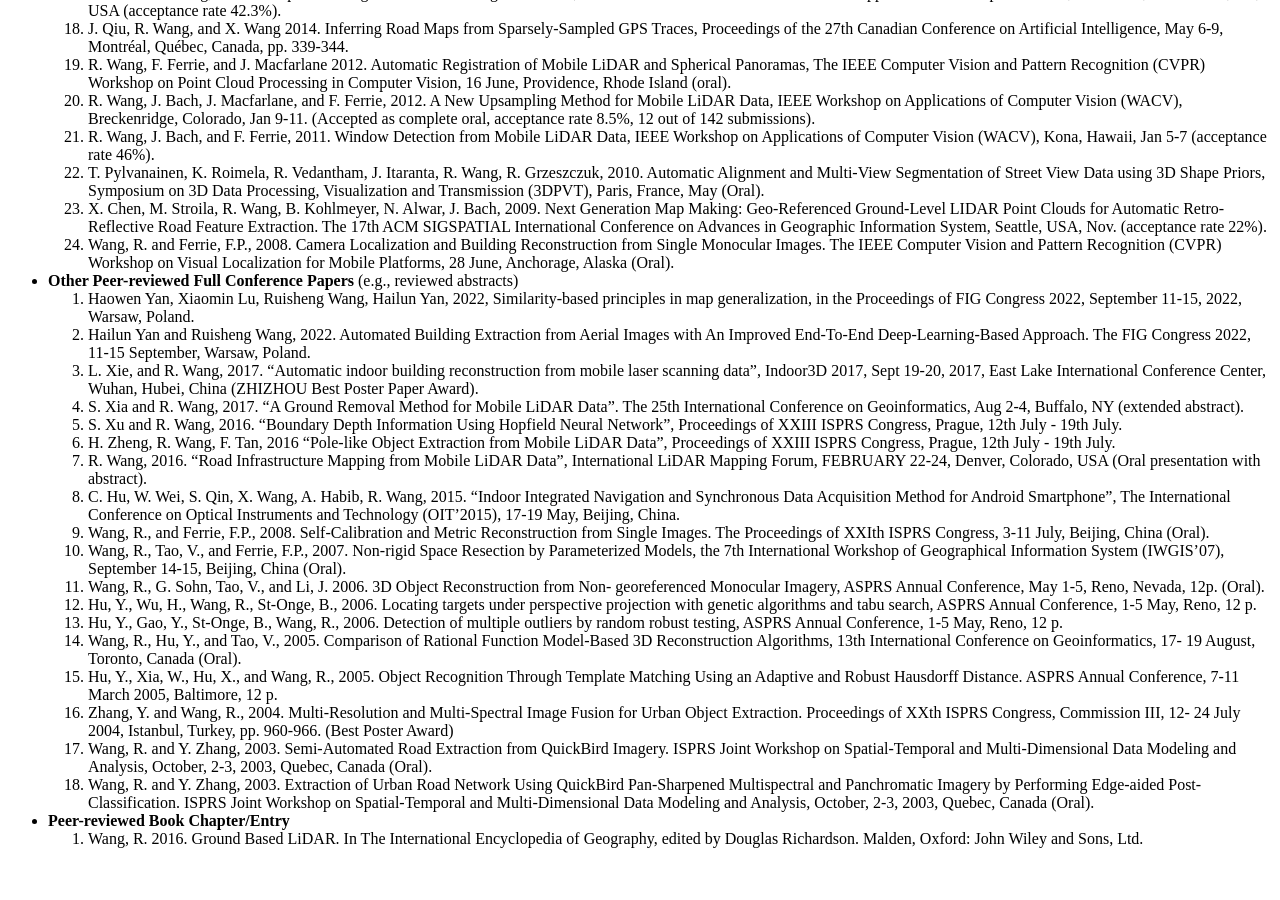
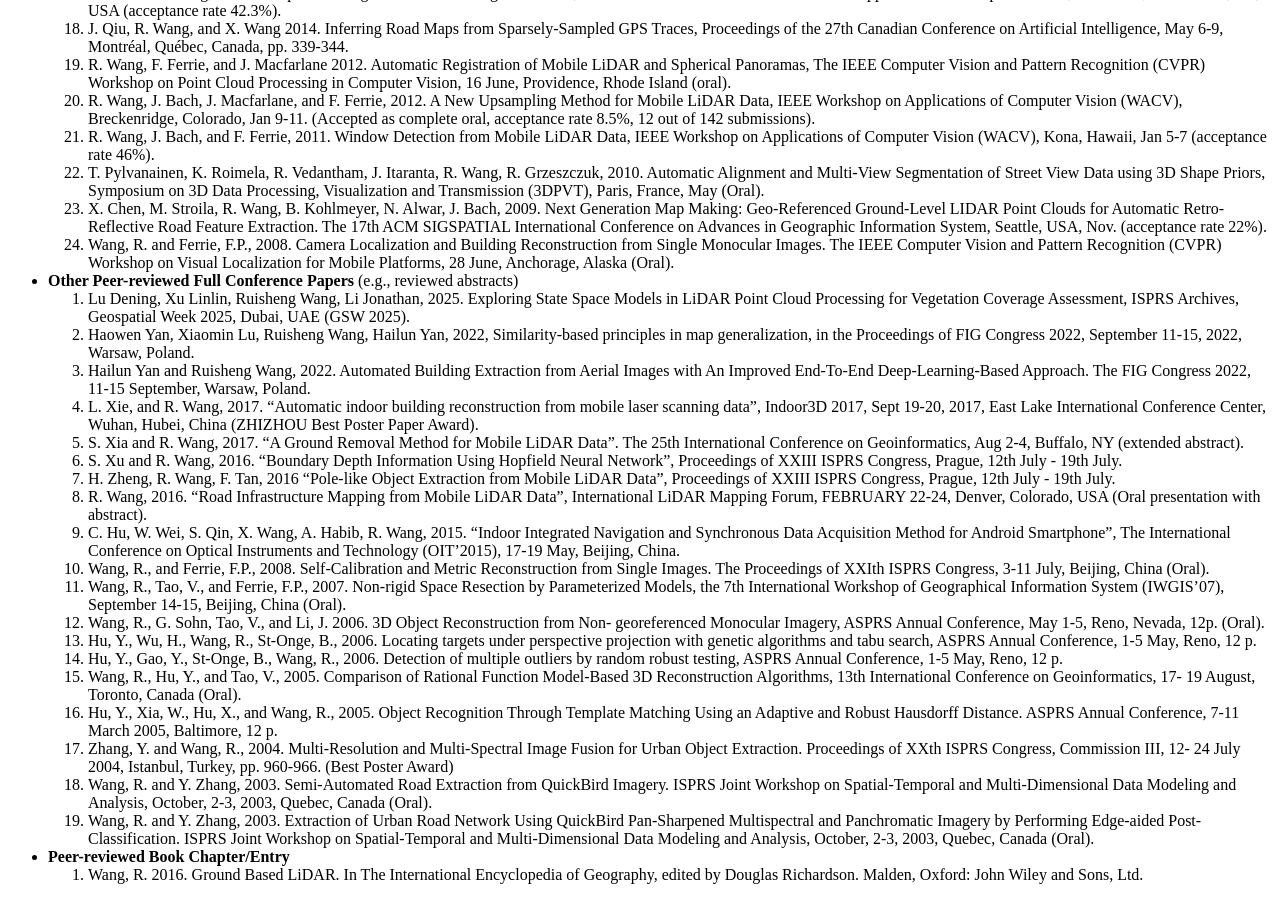
Before and after one commit to ruishengwang/ruishengwang.github.io, a Jekyll site: the page built from _pages/includes/publications.md, in a window 1280 px wide and 900 px high, scrolled down 4183 px. Built offline with Jekyll 4.4.1, drawn with Linux system fonts in a browser that asks for light colours; our own code applies the rules of GitHub Pages for plain Markdown files; before the commit the page ends 5047 px from its top, so only the background shows below that.

Commit message:
Update publications.md

```diff
--- a/_pages/includes/publications.md
+++ b/_pages/includes/publications.md
@@ -118,24 +118,25 @@ Photogrammetric Engineering & Remote Sensing.
 
 
 - **Other Peer-reviewed Full Conference Papers** (e.g., reviewed abstracts)
-1.	Haowen Yan, Xiaomin Lu, Ruisheng Wang, Hailun Yan, 2022, Similarity-based principles in map generalization, in the Proceedings of FIG Congress 2022, September 11-15, 2022, Warsaw, Poland.
-2.	Hailun Yan and Ruisheng Wang, 2022. Automated Building Extraction from Aerial Images with An Improved End-To-End Deep-Learning-Based Approach. The FIG Congress 2022, 11-15 September, Warsaw, Poland.
-3.	L. Xie, and R. Wang, 2017. "Automatic indoor building reconstruction from mobile laser scanning data", Indoor3D 2017, Sept 19-20, 2017, East Lake International Conference Center, Wuhan, Hubei, China (ZHIZHOU Best Poster Paper Award).
-4.	S. Xia and R. Wang, 2017. “A Ground Removal Method for Mobile LiDAR Data”. The 25th International Conference on Geoinformatics, Aug 2-4, Buffalo, NY (extended abstract).
-5.	S. Xu and R. Wang, 2016. "Boundary Depth Information Using Hopfield Neural Network", Proceedings of XXIII ISPRS Congress, Prague, 12th July - 19th July.
-6.	H. Zheng, R. Wang, F. Tan, 2016 "Pole-like Object Extraction from Mobile LiDAR Data", Proceedings of XXIII ISPRS Congress, Prague, 12th July - 19th July.
-7.	R. Wang, 2016. "Road Infrastructure Mapping from Mobile LiDAR Data", International LiDAR Mapping Forum, FEBRUARY 22-24, Denver, Colorado, USA (Oral presentation with abstract).
-8.	C. Hu, W. Wei, S. Qin, X. Wang, A. Habib, R. Wang, 2015. "Indoor Integrated Navigation and Synchronous Data Acquisition Method for Android Smartphone", The International Conference on Optical Instruments and Technology (OIT'2015), 17-19 May, Beijing, China.
-9.	Wang, R., and Ferrie, F.P., 2008. Self-Calibration and Metric Reconstruction from Single Images. The Proceedings of XXIth ISPRS Congress, 3-11 July, Beijing, China (Oral).
-10.	Wang, R., Tao, V., and Ferrie, F.P., 2007. Non-rigid Space Resection by Parameterized Models, the 7th International Workshop of Geographical Information System (IWGIS'07), September 14-15, Beijing, China (Oral).
-11.	Wang, R., G. Sohn, Tao, V., and Li, J. 2006. 3D Object Reconstruction from Non- georeferenced Monocular Imagery, ASPRS Annual Conference, May 1-5, Reno, Nevada, 12p. (Oral).
-12.	Hu, Y., Wu, H., Wang, R., St-Onge, B., 2006. Locating targets under perspective projection with genetic algorithms and tabu search, ASPRS Annual Conference, 1-5 May, Reno, 12 p.
-13.	Hu, Y., Gao, Y., St-Onge, B., Wang, R., 2006. Detection of multiple outliers by random robust testing, ASPRS Annual Conference, 1-5 May, Reno, 12 p.
-14.	Wang, R., Hu, Y., and Tao, V., 2005. Comparison of Rational Function Model-Based 3D Reconstruction Algorithms, 13th International Conference on Geoinformatics, 17- 19 August, Toronto, Canada (Oral).
-15.	Hu, Y., Xia, W., Hu, X., and Wang, R., 2005. Object Recognition Through Template Matching Using an Adaptive and Robust Hausdorff Distance. ASPRS Annual Conference, 7-11 March 2005, Baltimore, 12 p.
-16.	Zhang, Y. and Wang, R., 2004. Multi-Resolution and Multi-Spectral Image Fusion for Urban Object Extraction. Proceedings of XXth ISPRS Congress, Commission III, 12- 24 July 2004, Istanbul, Turkey, pp. 960-966. (Best Poster Award)
-17.	Wang, R. and Y. Zhang, 2003. Semi-Automated Road Extraction from QuickBird Imagery. ISPRS Joint Workshop on Spatial-Temporal and Multi-Dimensional Data Modeling and Analysis, October, 2-3, 2003, Quebec, Canada (Oral).
-18.	Wang, R. and Y. Zhang, 2003. Extraction of Urban Road Network Using QuickBird Pan-Sharpened Multispectral and Panchromatic Imagery by Performing Edge-aided Post-Classification. ISPRS Joint Workshop on Spatial-Temporal and Multi-Dimensional Data Modeling and Analysis, October, 2-3, 2003, Quebec, Canada (Oral).
+1. Lu Dening, Xu Linlin, Ruisheng Wang, Li Jonathan, 2025. Exploring State Space Models in LiDAR Point Cloud Processing for Vegetation Coverage Assessment, ISPRS Archives, Geospatial Week 2025, Dubai, UAE (GSW 2025).
+2. Haowen Yan, Xiaomin Lu, Ruisheng Wang, Hailun Yan, 2022, Similarity-based principles in map generalization, in the Proceedings of FIG Congress 2022, September 11-15, 2022, Warsaw, Poland.
+3.	Hailun Yan and Ruisheng Wang, 2022. Automated Building Extraction from Aerial Images with An Improved End-To-End Deep-Learning-Based Approach. The FIG Congress 2022, 11-15 September, Warsaw, Poland.
+4.	L. Xie, and R. Wang, 2017. "Automatic indoor building reconstruction from mobile laser scanning data", Indoor3D 2017, Sept 19-20, 2017, East Lake International Conference Center, Wuhan, Hubei, China (ZHIZHOU Best Poster Paper Award).
+5.	S. Xia and R. Wang, 2017. “A Ground Removal Method for Mobile LiDAR Data”. The 25th International Conference on Geoinformatics, Aug 2-4, Buffalo, NY (extended abstract).
+6.	S. Xu and R. Wang, 2016. "Boundary Depth Information Using Hopfield Neural Network", Proceedings of XXIII ISPRS Congress, Prague, 12th July - 19th July.
+7.	H. Zheng, R. Wang, F. Tan, 2016 "Pole-like Object Extraction from Mobile LiDAR Data", Proceedings of XXIII ISPRS Congress, Prague, 12th July - 19th July.
+8.	R. Wang, 2016. "Road Infrastructure Mapping from Mobile LiDAR Data", International LiDAR Mapping Forum, FEBRUARY 22-24, Denver, Colorado, USA (Oral presentation with abstract).
+9.	C. Hu, W. Wei, S. Qin, X. Wang, A. Habib, R. Wang, 2015. "Indoor Integrated Navigation and Synchronous Data Acquisition Method for Android Smartphone", The International Conference on Optical Instruments and Technology (OIT'2015), 17-19 May, Beijing, China.
+10.	Wang, R., and Ferrie, F.P., 2008. Self-Calibration and Metric Reconstruction from Single Images. The Proceedings of XXIth ISPRS Congress, 3-11 July, Beijing, China (Oral).
+11.	Wang, R., Tao, V., and Ferrie, F.P., 2007. Non-rigid Space Resection by Parameterized Models, the 7th International Workshop of Geographical Information System (IWGIS'07), September 14-15, Beijing, China (Oral).
+12.	Wang, R., G. Sohn, Tao, V., and Li, J. 2006. 3D Object Reconstruction from Non- georeferenced Monocular Imagery, ASPRS Annual Conference, May 1-5, Reno, Nevada, 12p. (Oral).
+13.	Hu, Y., Wu, H., Wang, R., St-Onge, B., 2006. Locating targets under perspective projection with genetic algorithms and tabu search, ASPRS Annual Conference, 1-5 May, Reno, 12 p.
+14.	Hu, Y., Gao, Y., St-Onge, B., Wang, R., 2006. Detection of multiple outliers by random robust testing, ASPRS Annual Conference, 1-5 May, Reno, 12 p.
+15.	Wang, R., Hu, Y., and Tao, V., 2005. Comparison of Rational Function Model-Based 3D Reconstruction Algorithms, 13th International Conference on Geoinformatics, 17- 19 August, Toronto, Canada (Oral).
+16.	Hu, Y., Xia, W., Hu, X., and Wang, R., 2005. Object Recognition Through Template Matching Using an Adaptive and Robust Hausdorff Distance. ASPRS Annual Conference, 7-11 March 2005, Baltimore, 12 p.
+17.	Zhang, Y. and Wang, R., 2004. Multi-Resolution and Multi-Spectral Image Fusion for Urban Object Extraction. Proceedings of XXth ISPRS Congress, Commission III, 12- 24 July 2004, Istanbul, Turkey, pp. 960-966. (Best Poster Award)
+18.	Wang, R. and Y. Zhang, 2003. Semi-Automated Road Extraction from QuickBird Imagery. ISPRS Joint Workshop on Spatial-Temporal and Multi-Dimensional Data Modeling and Analysis, October, 2-3, 2003, Quebec, Canada (Oral).
+19.	Wang, R. and Y. Zhang, 2003. Extraction of Urban Road Network Using QuickBird Pan-Sharpened Multispectral and Panchromatic Imagery by Performing Edge-aided Post-Classification. ISPRS Joint Workshop on Spatial-Temporal and Multi-Dimensional Data Modeling and Analysis, October, 2-3, 2003, Quebec, Canada (Oral).
 
 - **Peer-reviewed Book Chapter/Entry**
 1. Wang, R. 2016. Ground Based LiDAR. In The International Encyclopedia of Geography, edited by Douglas Richardson. Malden, Oxford: John Wiley and Sons, Ltd.
```
